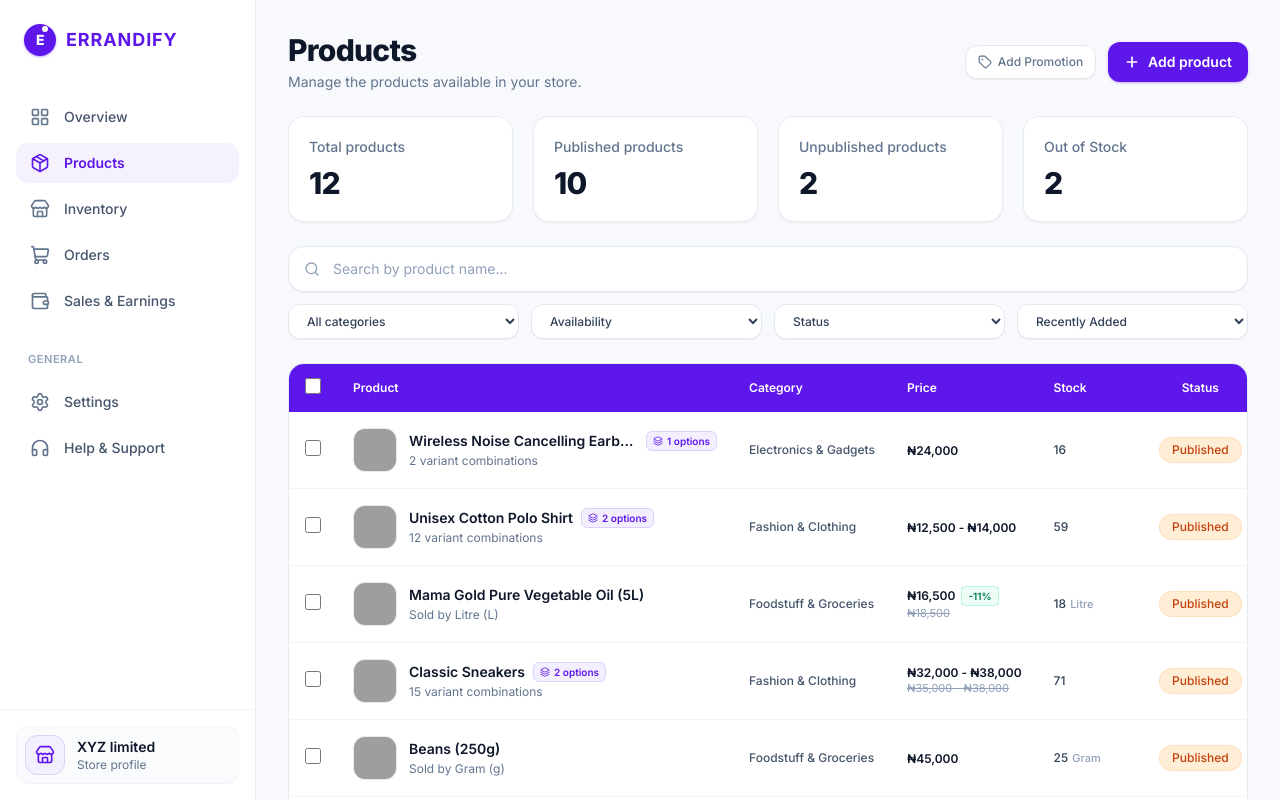
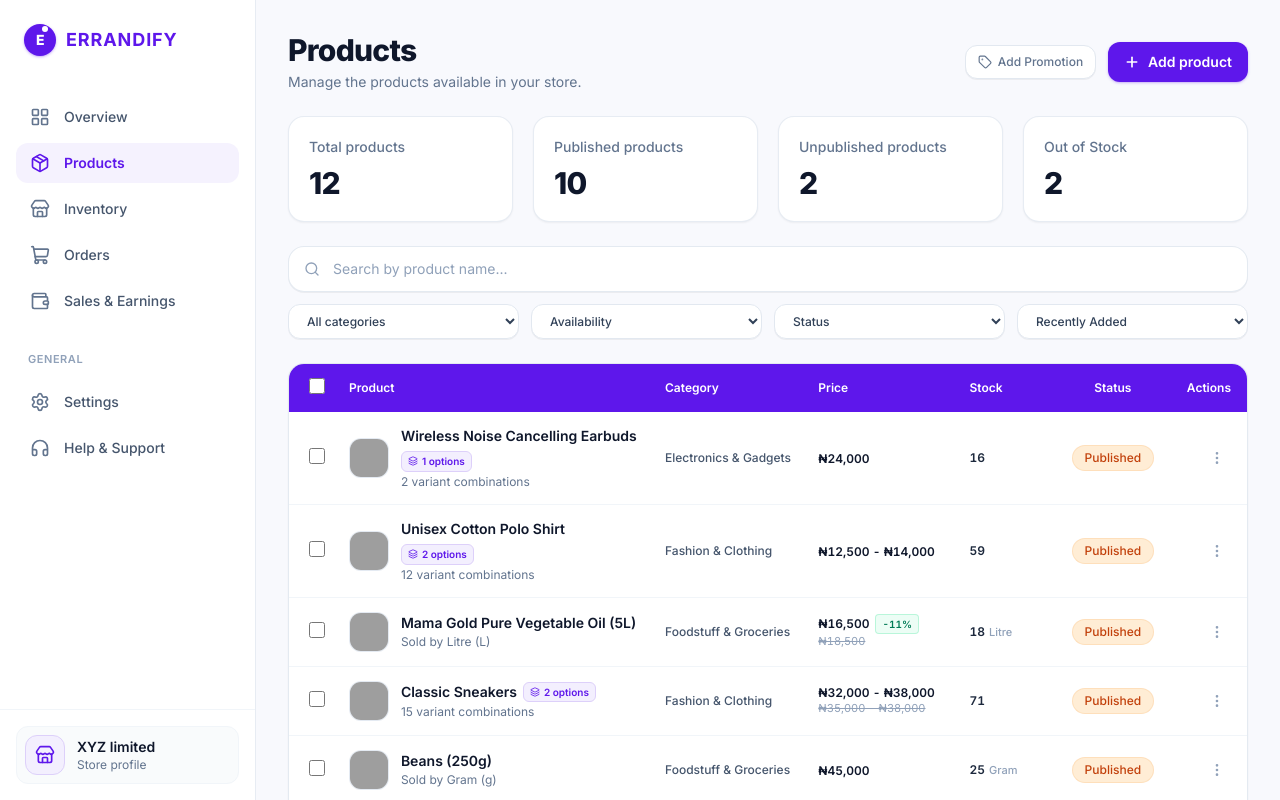
Before and after one commit to Ayomide-Richards/Errandify, a React (Vite) app: page / in a window 1280 px wide. Both pictures are taken after a click on the element "Click to manage store products". Shown: the top 800 px of the page. Built offline with nearby package versions, Linux system fonts and the light colour scheme; grey boxes are pictures that could not be loaded.

Commit message:
Fix Products and Inventory tables layout so no elements or action menus are clipped

```diff
--- a/src/components/inventory/InventoryDetailsModal.tsx
+++ b/src/components/inventory/InventoryDetailsModal.tsx
@@ -132,7 +132,7 @@ export const InventoryDetailsModal: React.FC<InventoryDetailsModalProps> = ({
           </div>
           <div className="min-w-0">
             <div className="flex items-center gap-2 flex-wrap">
-              <h3 className="text-lg font-bold text-slate-900 truncate">
+              <h3 className="text-lg font-bold text-slate-900 leading-snug break-words">
                 {product.name}
               </h3>
               <AvailabilityBadge status={availability} />
@@ -478,7 +478,7 @@ export const InventoryDetailsModal: React.FC<InventoryDetailsModalProps> = ({
                           {rec.reason}
                         </span>
                         {rec.notes && (
-                          <span className="text-[11px] text-slate-400 line-clamp-1">
+                          <span className="text-[11px] text-slate-400 block leading-snug break-words mt-0.5">
                             {rec.notes}
                           </span>
                         )}
--- a/src/components/inventory/StockHistoryModal.tsx
+++ b/src/components/inventory/StockHistoryModal.tsx
@@ -175,12 +175,12 @@ export const StockHistoryModal: React.FC<StockHistoryModalProps> = ({
                     </span>
                   </td>
 
-                  <td className="py-3 px-3.5 max-w-[200px]">
+                  <td className="py-3 px-3.5">
                     <span className="font-semibold text-slate-800 block">
                       {rec.reason}
                     </span>
                     {rec.notes && (
-                      <span className="text-[11px] text-slate-500 block line-clamp-2 mt-0.5">
+                      <span className="text-[11px] text-slate-500 block leading-snug break-words mt-0.5">
                         {rec.notes}
                       </span>
                     )}
--- a/src/components/products/ProductTable.tsx
+++ b/src/components/products/ProductTable.tsx
@@ -50,12 +50,12 @@ export const ProductTable: React.FC<ProductTableProps> = ({
 
   return (
     <div className="bg-white border border-slate-200/90 rounded-2xl shadow-xs overflow-hidden">
-      <div className="overflow-x-auto">
-        <table className="w-full text-left border-collapse">
+      <div className="w-full overflow-x-auto">
+        <table className="w-full min-w-[720px] lg:min-w-0 lg:table-fixed text-left border-collapse">
           {/* Exact Royal Purple Table Header */}
           <thead className="bg-[#5E17EB] text-white">
             <tr className="text-xs font-semibold select-none">
-              <th className="py-3.5 px-4 w-12 text-center">
+              <th className="py-3.5 pl-4 pr-2 w-11 lg:w-[5%] text-center">
                 <input
                   type="checkbox"
                   checked={allSelected}
@@ -67,21 +67,35 @@ export const ProductTable: React.FC<ProductTableProps> = ({
                   aria-label="Select all products on page"
                 />
               </th>
-              <th className="py-3.5 px-4 font-semibold text-white">Product</th>
-              <th className="py-3.5 px-4 font-semibold text-white">Category</th>
-              <th className="py-3.5 px-4 font-semibold text-white">Price</th>
-              <th className="py-3.5 px-4 font-semibold text-white">Stock</th>
-              <th className="py-3.5 px-4 font-semibold text-white text-center">Status</th>
-              <th className="py-3.5 px-4 font-semibold text-white text-right">Actions</th>
+              <th className="py-3.5 px-3 font-semibold text-white lg:w-[33%]">
+                Product
+              </th>
+              <th className="py-3.5 px-3 font-semibold text-white lg:w-[16%]">
+                Category
+              </th>
+              <th className="py-3.5 px-3 font-semibold text-white lg:w-[16%]">
+                Price
+              </th>
+              <th className="py-3.5 px-2.5 font-semibold text-white lg:w-[10%]">
+                Stock
+              </th>
+              <th className="py-3.5 px-2.5 font-semibold text-white text-center lg:w-[12%]">
+                Status
+              </th>
+              <th className="py-3.5 pl-2 pr-4 font-semibold text-white text-right lg:w-[8%]">
+                Actions
+              </th>
             </tr>
           </thead>
 
           <tbody className="divide-y divide-slate-100 text-sm">
-            {products.map((product) => {
+            {products.map((product, rowIndex) => {
               const isSelected = selectedIds.includes(product.id);
               const primaryImg = product.images?.[0];
               const stock = getProductStock(product);
               const priceDisplay = getProductPriceDisplay(product);
+              const openMenuUpwards =
+                products.length > 2 && rowIndex >= products.length - 2;
 
               return (
                 <tr
@@ -93,7 +107,7 @@ export const ProductTable: React.FC<ProductTableProps> = ({
                 >
                   {/* Checkbox */}
                   <td
-                    className="py-4 px-4 text-center"
+                    className="py-3.5 pl-4 pr-2 text-center align-middle"
                     onClick={(e) => {
                       e.stopPropagation();
                       onToggleSelect(product.id);
@@ -108,9 +122,9 @@ export const ProductTable: React.FC<ProductTableProps> = ({
                   </td>
 
                   {/* Product Thumbnail + Title + Indicators */}
-                  <td className="py-4 px-4 min-w-[260px]">
-                    <div className="flex items-center gap-3">
-                      <div className="w-11 h-11 rounded-xl bg-slate-100 border border-slate-200/80 overflow-hidden shrink-0 flex items-center justify-center">
+                  <td className="py-3.5 px-3 align-middle">
+                    <div className="flex items-start sm:items-center gap-3">
+                      <div className="w-10 h-10 rounded-xl bg-slate-100 border border-slate-200/80 overflow-hidden shrink-0 flex items-center justify-center">
                         {primaryImg ? (
                           <img
                             src={primaryImg.url}
@@ -122,19 +136,19 @@ export const ProductTable: React.FC<ProductTableProps> = ({
                         )}
                       </div>
 
-                      <div className="min-w-0">
-                        <div className="flex items-center gap-2">
-                          <p className="font-semibold text-slate-900 group-hover:text-[#5E17EB] transition-colors truncate">
+                      <div className="min-w-0 flex-1">
+                        <div className="flex items-center gap-1.5 flex-wrap">
+                          <p className="font-semibold text-slate-900 group-hover:text-[#5E17EB] transition-colors leading-snug break-words">
                             {product.name}
                           </p>
                           {product.productType === 'with_options' && (
-                            <span className="shrink-0 text-[10px] font-semibold bg-[#F3EFFE] text-[#5E17EB] px-1.5 py-0.5 rounded-md border border-[#DDD0FA] flex items-center gap-1">
+                            <span className="shrink-0 text-[10px] font-semibold bg-[#F3EFFE] text-[#5E17EB] px-1.5 py-0.5 rounded-md border border-[#DDD0FA] inline-flex items-center gap-1">
                               <Layers className="w-2.5 h-2.5" />
                               {product.options?.length || 0} options
                             </span>
                           )}
                         </div>
-                        <p className="text-xs text-slate-500 truncate max-w-xs mt-0.5">
+                        <p className="text-xs text-slate-500 leading-snug mt-0.5 break-words">
                           {product.productType === 'individual'
                             ? `Sold by ${product.unitOfSale || 'Unit'}`
                             : `${product.combinations?.length || 0} variant combinations`}
@@ -144,55 +158,57 @@ export const ProductTable: React.FC<ProductTableProps> = ({
                   </td>
 
                   {/* Category */}
-                  <td className="py-4 px-4 text-slate-600 text-xs font-medium whitespace-nowrap">
+                  <td className="py-3.5 px-3 text-slate-600 text-xs font-medium align-middle leading-snug break-words">
                     {product.category}
                   </td>
 
                   {/* Price */}
-                  <td className="py-4 px-4 whitespace-nowrap">
+                  <td className="py-3.5 px-3 align-middle tabular-nums">
                     {priceDisplay.hasDiscount ? (
                       <div className="flex flex-col">
-                        <div className="flex items-center gap-1.5">
-                          <span className="font-semibold text-slate-900 text-xs">
+                        <div className="flex items-center gap-1.5 flex-wrap">
+                          <span className="font-semibold text-slate-900 text-xs whitespace-nowrap">
                             {priceDisplay.display}
                           </span>
                           {priceDisplay.discountPercentage && (
-                            <span className="text-[10px] font-semibold px-1.5 py-0.5 rounded bg-emerald-50 text-emerald-700 border border-emerald-200/70">
+                            <span className="text-[10px] font-semibold px-1.5 py-0.5 rounded bg-emerald-50 text-emerald-700 border border-emerald-200/70 whitespace-nowrap">
                               -{priceDisplay.discountPercentage}%
                             </span>
                           )}
                         </div>
                         {priceDisplay.originalDisplay && (
-                          <span className="text-[11px] text-slate-400 line-through font-normal">
+                          <span className="text-[11px] text-slate-400 line-through font-normal whitespace-nowrap">
                             {priceDisplay.originalDisplay}
                           </span>
                         )}
                       </div>
                     ) : (
-                      <span className="font-semibold text-slate-900 text-xs">
+                      <span className="font-semibold text-slate-900 text-xs whitespace-nowrap">
                         {priceDisplay.display}
                       </span>
                     )}
                   </td>
 
                   {/* Stock */}
-                  <td className="py-4 px-4 text-slate-700 text-xs font-medium whitespace-nowrap">
-                    <span>{stock}</span>
-                    {product.productType === 'individual' && product.unitOfSale && (
-                      <span className="text-slate-400 text-[11px] ml-1">
-                        {product.unitOfSale.split(' ')[0]}
-                      </span>
-                    )}
+                  <td className="py-3.5 px-2.5 text-slate-700 text-xs font-medium align-middle tabular-nums">
+                    <div className="flex items-baseline gap-1 flex-wrap">
+                      <span className="font-semibold text-slate-800">{stock}</span>
+                      {product.productType === 'individual' && product.unitOfSale && (
+                        <span className="text-slate-400 text-[11px]">
+                          {product.unitOfSale.split(' ')[0]}
+                        </span>
+                      )}
+                    </div>
                   </td>
 
                   {/* Status Badge (Matches Errandify peach Published pill) */}
-                  <td className="py-4 px-4 text-center whitespace-nowrap">
+                  <td className="py-3.5 px-2.5 text-center align-middle whitespace-nowrap">
                     <PublicationBadge isPublished={product.isPublished} />
                   </td>
 
                   {/* Actions Kebab Menu */}
                   <td
-                    className="py-4 px-4 text-right relative whitespace-nowrap"
+                    className="py-3.5 pl-2 pr-4 text-right relative align-middle whitespace-nowrap"
                     onClick={(e) => e.stopPropagation()}
                   >
                     <button
@@ -211,7 +227,11 @@ export const ProductTable: React.FC<ProductTableProps> = ({
                           className="fixed inset-0 z-20"
                           onClick={() => setOpenMenuId(null)}
                         />
-                        <div className="absolute right-4 top-12 w-44 bg-white border border-slate-200 rounded-xl shadow-xl py-1.5 z-30 animate-in fade-in zoom-in-95 text-left">
+                        <div
+                          className={`absolute right-4 ${
+                            openMenuUpwards ? 'bottom-full mb-1' : 'top-11'
+                          } w-44 bg-white border border-slate-200 rounded-xl shadow-xl py-1.5 z-30 animate-in fade-in zoom-in-95 text-left`}
+                        >
                           <button
                             type="button"
                             onClick={() => {
```
Also changed, not shown: src/components/inventory/InventoryView.tsx (+52 -45 lines), src/components/sales/SalesPerformanceChart.tsx (line endings or trailing spaces), src/components/sales/SalesStatusBadges.tsx (line endings or trailing spaces), src/components/sales/SettlementDetailsModal.tsx (line endings or trailing spaces), src/components/sales/TransactionDetailsModal.tsx (line endings or trailing spaces), src/services/salesStorage.ts (line endings or trailing spaces), src/tests/verifySalesAndEarnings.ts (line endings or trailing spaces), src/types/sales.ts (line endings or trailing spaces).
